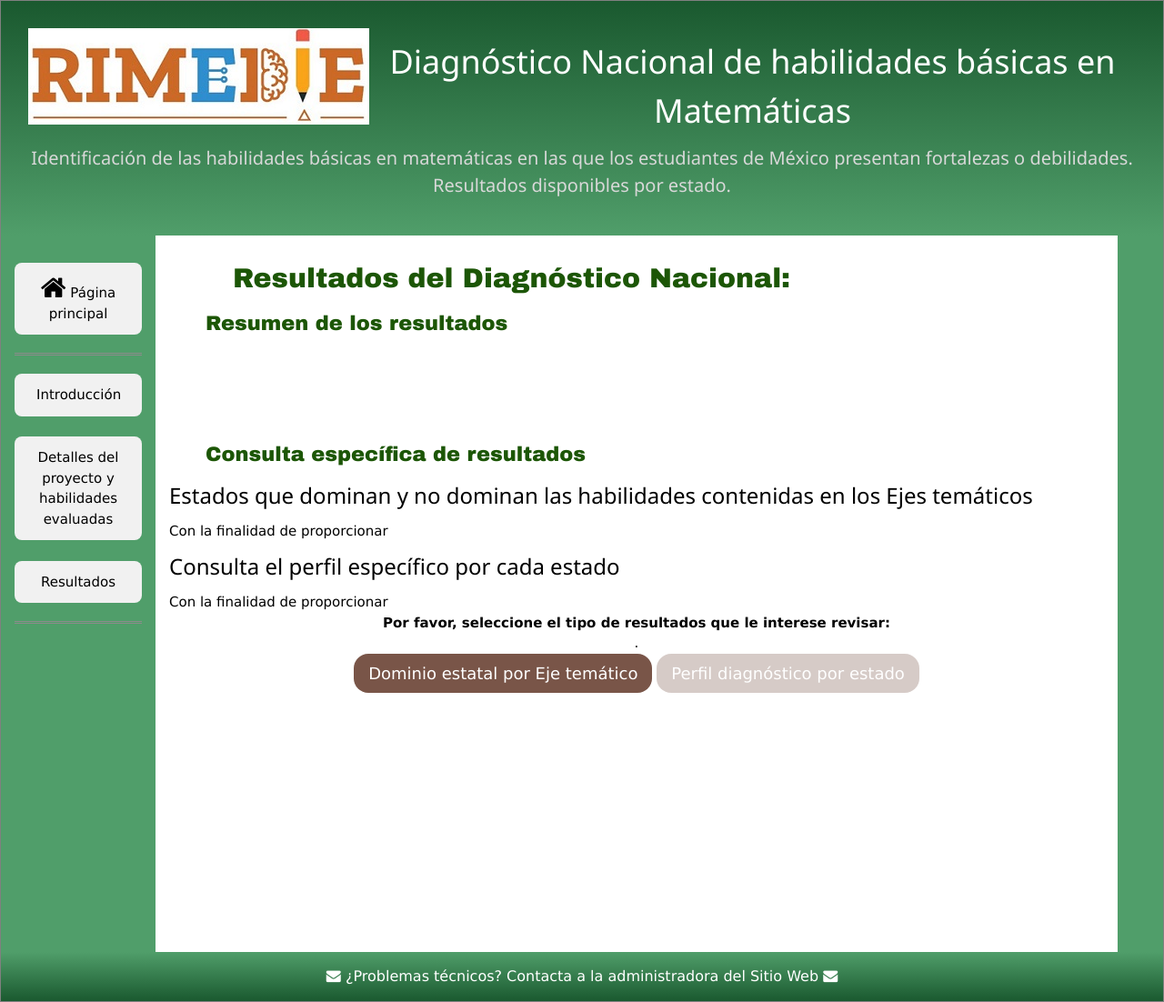
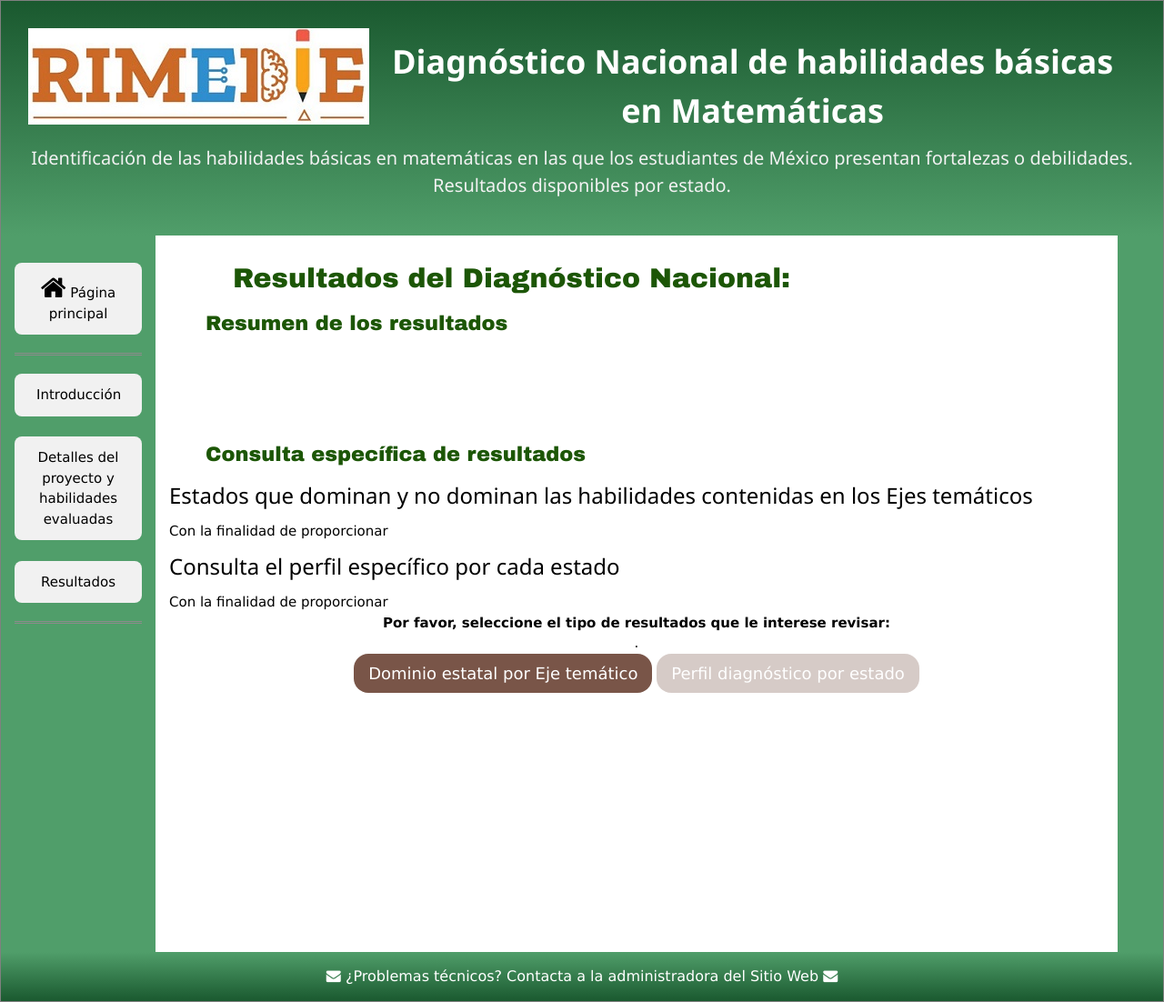
Before and after one commit to rimedie/rimedie.github.io, a Jekyll site: the page built from 1_InfoResultados.html, in a window 1280 px wide. Shown: the whole page at 91% size. Built offline with Jekyll 4.4.1, drawn with Linux system fonts in a browser that asks for light colours.

Commit message:
Update 1_Explorer.html

```diff
--- a/_layouts/1_Explorer.html
+++ b/_layouts/1_Explorer.html
@@ -216,8 +216,8 @@ article {
 <div class="container">
 <header>
 	<a href="https://rimedie.github.io/"><img class='displayed' style="float:left;" src="/images_gral/Logo4.jpg" alt="LogoRIMEDIE" ></a>
-	<h1>Diagnóstico Nacional de habilidades básicas en Matemáticas</h1>
-	<h4><font color="#D8D8D8">Identificación de las habilidades básicas en matemáticas en las que los estudiantes de México presentan fortalezas o debilidades. Resultados disponibles por estado.</font></h4>
+	<h1><b>Diagnóstico Nacional de habilidades básicas en Matemáticas</b></h1>
+	<h4><font color="#f2f2f2">Identificación de las habilidades básicas en matemáticas en las que los estudiantes de México presentan fortalezas o debilidades. Resultados disponibles por estado.</font></h4>
 
 </header>
 
```
